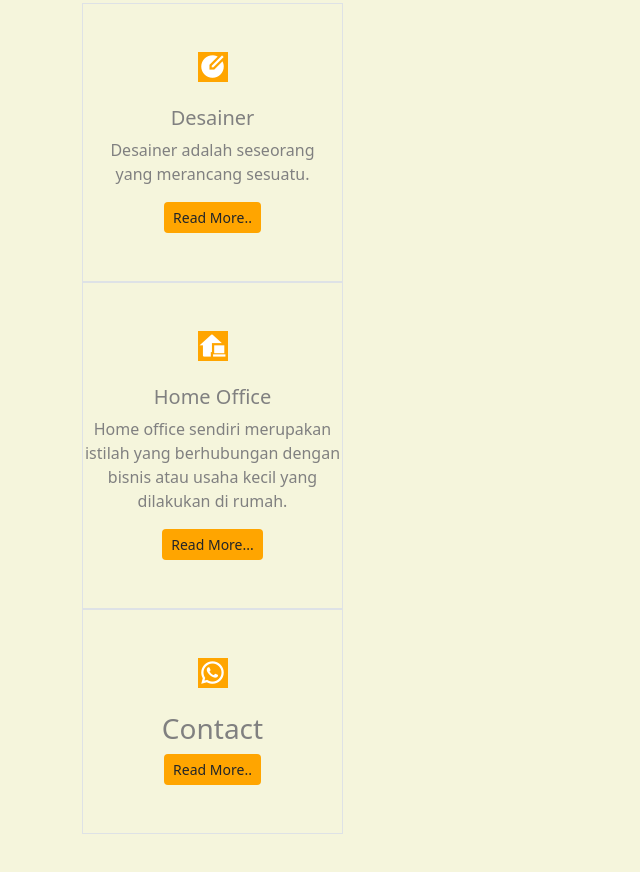
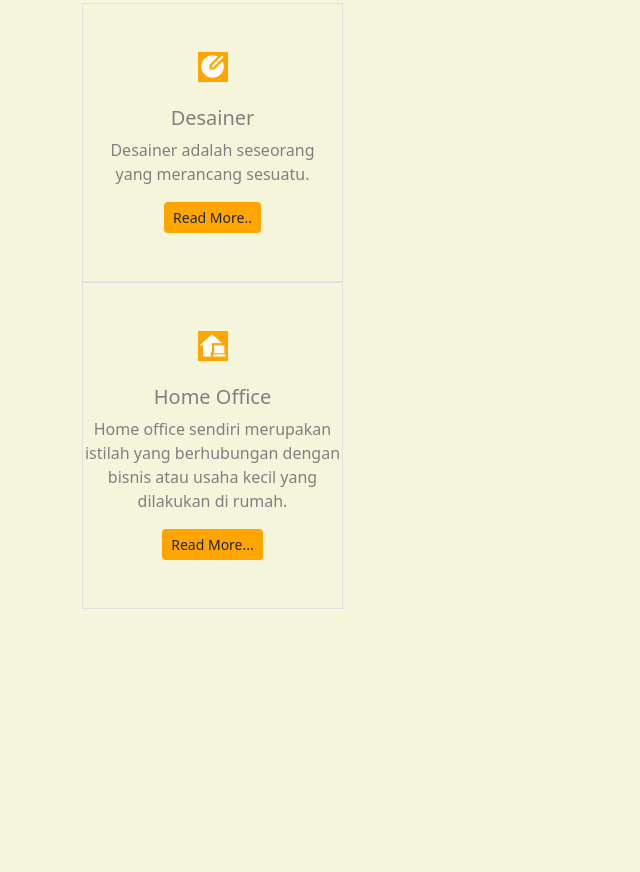
Before and after one commit to yujiForger/website.personal, a plain HTML site: page index.html in a window 1280 px wide. Shown: the part 1359-2231 px from the top of the page, without its empty margins (0-640 px from the left). After the commit the page ends 2088 px from the top, so only its background shows below. Drawn offline with nearby package versions, Linux system fonts and the light colour scheme; a web font is replaced by a local one.

Commit message:
Add files via upload

```diff
--- a/index.html
+++ b/index.html
@@ -40,7 +40,7 @@
          <h1 class="display-2 fw-bold">Hai, Nama saya <span class="text-brand">Muhamad Yusup</span></h1>
          <h4 class="mb-3 mt-5">Terkadang manusia terluka bukan karena orang lain melainkan di hancurkan oleh harapannya sendiri</h4>
 
-         <a href="https://instagram.com/yzxxcyc_?igshid=MzRlODBiNWFlZA=="
+         <a href="https://instagram.com/yujiporjer?igshid=OGQ5ZDc2ODk2ZA=="
          class="btn btn-brand">Instagram</a>
 
 
@@ -108,16 +108,7 @@
        </div>
      </div>
    </div>
-   <div class="row text-center">
-     <div class="col-lg-3 col-sm-6">
-       <div class="about py-5 px-10 border">
-         <div class="about-icon">
-<i class="ri-whatsapp-line"></i>
-         </div>
-         <h3 class="mt-4">Contact</h3>
 
-         <a href="wa.me/6289662240350" class="about-Link btn btn-sm btn-brand">
-           <span>Read More..</span>
 
 
 
```
